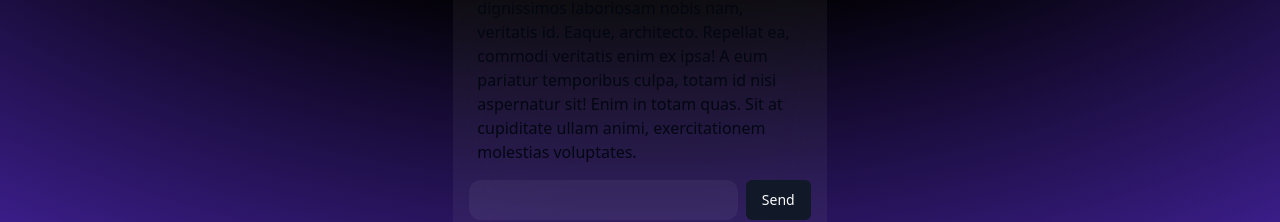
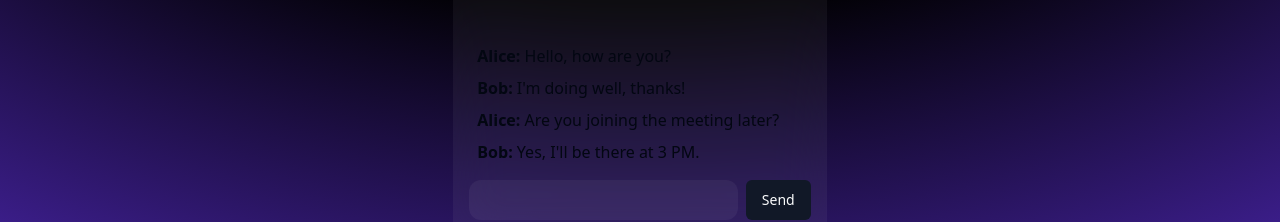
Before and after one commit to ByteBrewer101/vclub1, a Next.js app: page /pages/chatpage in a window 1280 px wide. Shown: the part 484-706 px from the top of the page. Built offline with nearby package versions, Linux system fonts and the light colour scheme; no server answers.

Commit message:
chat implemented

```diff
--- a/app/components/ChatComponent.tsx
+++ b/app/components/ChatComponent.tsx
@@ -1,8 +1,19 @@
 "use client";
 import { Button } from "@/components/ui/button";
-import { ScrollArea } from "@radix-ui/react-scroll-area";
+import { useEffect, useRef, useState } from "react";
+
 export function ChatComp() {
-  const sample = [
+  const [currentChat, setCurrentChat] = useState("");
+
+  const bottomRef = useRef<HTMLDivElement | null>(null);
+
+  const scrollToBottom = () => {
+    if (bottomRef.current) {
+      bottomRef.current.scrollIntoView({ behavior: "smooth" });
+    }
+  };
+
+  const [sample, setSample] = useState([
     {
       status: true,
       message: "Hello, how are you?",
@@ -23,117 +34,51 @@ export function ChatComp() {
       message: "Yes, I'll be there at 3 PM.",
       senderName: "Bob",
     },
-  ];
+  ]);
+
+  useEffect(() => {
+    scrollToBottom();
+  }, [sample]);
+
+  const sendHandler = () => {
+    if (currentChat.trim()) {
+      const chat = {
+        status: false,
+        message: currentChat,
+        senderName: "You",
+      };
+
+      setSample((prev) => [...prev, chat]);
+      setCurrentChat("");
+    }
+  };
 
   return (
-    <div className="flex flex-col h-full bg-white bg-opacity-5 backdrop-blur-xl p-4 rounded-xl  w-1/3">
-      <ScrollArea className="h-full flex flex-col-reverse p-2 mb-2  w-full overflow-y-hidden overflow-y-scroll no-scrollbar ">
-        Lorem ipsum dolor sit amet consectetur adipisicing elit. Eveniet
-        repellendus, nesciunt eligendi earum animi cumque aspernatur nam minus
-        nemo architecto nostrum. Ea modi, est ipsam ex quae soluta, eveniet
-        dolorum, sapiente sed aliquam officiis exercitationem magni repudiandae
-        sunt. Error natus sed quod doloribus nihil aperiam, explicabo eius dolor
-        ullam ipsam qui ipsa cum accusamus est. Consequuntur dolorem natus
-        veniam! Eum voluptas iure, magni voluptates, ratione necessitatibus
-        consequatur sed possimus ut delectus dolor doloremque molestias optio
-        explicabo est laboriosam eveniet id accusamus saepe hic sequi error
-        cupiditate dolorem pariatur! Quod porro ullam obcaecati voluptatibus?
-        Illum nihil, sed laudantium rem laborum voluptatum similique molestias
-        voluptates pariatur aut nemo distinctio exercitationem nam animi vel
-        maxime eveniet quod, quae porro aliquid praesentium, est necessitatibus.
-        Rerum a assumenda officia velit, ipsam dicta magnam deleniti quas aut!
-        Asperiores quisquam nemo labore debitis consequatur eaque, error fugit
-        mollitia voluptatum quia possimus. Totam voluptate unde ut. Aperiam
-        tenetur exercitationem eos quae, at quod omnis suscipit aut similique
-        ullam magni repellendus non sapiente corporis possimus perspiciatis,
-        eligendi, excepturi est quos odit distinctio. Laudantium rerum inventore
-        quo reprehenderit, sequi, ex numquam perferendis laboriosam ea vel ab
-        deleniti, a veniam quidem. Tempora, veritatis saepe? Enim eaque, quas
-        totam sunt hic reprehenderit, tempore nesciunt autem a velit,
-        voluptatibus eligendi possimus aut praesentium at delectus cum sapiente
-        minima ab? Quam quasi quia ad voluptates! Molestiae ipsa architecto odio
-        quos tempore consectetur expedita voluptate! Est pariatur quam
-        consequuntur sint accusantium natus, dignissimos, at nobis similique
-        asperiores eos. Ut at natus fugiat explicabo eveniet porro sit, quasi
-        doloribus. Aperiam necessitatibus reprehenderit minima corrupti
-        deserunt, nisi perferendis nesciunt qui! Corporis porro autem quos
-        repudiandae dolor. Assumenda, totam neque aperiam beatae, voluptatibus
-        repudiandae delectus iure ipsam voluptatem quam vero veniam debitis,
-        quis et excepturi praesentium explicabo error earum? Placeat ipsa omnis
-        tenetur natus ipsum quaerat quisquam, quod rerum atque vitae libero?
-        Corrupti sint facere, maxime nostrum quo ea cum error reiciendis, earum
-        consequatur deleniti unde veniam laudantium id autem pariatur?
-        Consequatur eius molestias dolorum veritatis repellat culpa unde ipsum
-        nesciunt fuga? Blanditiis quidem sed, labore qui earum voluptate animi,
-        rem facere impedit quos tenetur eaque voluptatem ad numquam neque aut!
-        At nihil obcaecati, tempore a nisi quam adipisci, sapiente quisquam
-        repudiandae corrupti consequuntur labore similique nostrum fugit
-        incidunt explicabo fuga cupiditate? Molestias numquam dolore dignissimos
-        animi voluptas similique in dolor voluptatum! Sunt possimus debitis eius
-        soluta exercitationem, sint suscipit accusamus aut facere quasi
-        repellendus maiores qui. Tempora aperiam nostrum placeat laboriosam
-        temporibus perspiciatis consequuntur. Officiis reiciendis laudantium
-        numquam minus quasi vero fuga possimus totam laborum quis quae non
-        fugiat voluptas, accusantium iusto illo necessitatibus beatae vitae
-        deleniti commodi. Dicta, blanditiis magnam. Explicabo odio, velit
-        doloremque, expedita voluptate unde facere molestiae cum similique
-        repellat est, tempore officiis itaque vitae quidem neque eaque corrupti
-        excepturi. Libero vel, in quod voluptas eveniet nesciunt ducimus magnam
-        saepe voluptatibus hic mollitia, vero iste, velit tempora delectus
-        tempore. Eaque eum distinctio facilis ab quis excepturi hic officia fuga
-        ullam similique error eligendi quam tempora nemo, illum voluptatem eius
-        praesentium maiores itaque tenetur deleniti vero voluptates voluptas.
-        Magni tenetur ipsum eaque autem impedit excepturi quas facilis vero
-        tempora veritatis sit, cumque nulla expedita temporibus iure ducimus rem
-        iste quam consectetur aperiam obcaecati quasi modi. Sunt error, optio
-        sed voluptate similique, necessitatibus reprehenderit, nostrum
-        repudiandae dignissimos placeat vel sapiente exercitationem. Labore,
-        dolorum quas, consequatur architecto voluptatem dignissimos et quod
-        vitae dicta enim totam exercitationem obcaecati perspiciatis alias
-        laboriosam recusandae magni temporibus iste, a facilis nisi soluta.
-        Suscipit inventore officia fugiat, earum delectus vel dolor consectetur,
-        fugit in porro nobis fuga aut. Ipsam nesciunt quis quos iure assumenda
-        quam laboriosam optio. Quo, et quam maxime molestias commodi nobis vitae
-        alias magnam at, perspiciatis similique dicta ex incidunt expedita sed
-        velit consequatur cum officia impedit ullam! Sint cumque doloribus
-        dolorum adipisci ratione ipsam delectus temporibus? Rerum ad, beatae qui
-        laboriosam voluptatibus deleniti dolorem, aut mollitia quas debitis
-        consequuntur quisquam delectus reprehenderit praesentium sequi tempore
-        omnis, obcaecati ipsum sed deserunt accusamus architecto provident.
-        Quaerat, aliquid deleniti sapiente explicabo obcaecati corrupti animi
-        eaque tempore consectetur voluptates recusandae blanditiis sunt quae
-        modi, illum suscipit consequuntur. Culpa pariatur facilis adipisci,
-        fugit doloremque nemo explicabo! Cupiditate voluptas, voluptates modi
-        veniam quos illum, quia quod debitis et sapiente molestiae incidunt enim
-        quas quasi voluptatem odio. Sunt atque, non fugit laborum vitae
-        recusandae minus veniam consequatur inventore, quaerat, sit nesciunt
-        sint nulla provident neque debitis. Soluta in illum sunt, sequi nobis
-        facere doloribus odio ullam temporibus alias ducimus. Facilis odit
-        ducimus vitae commodi pariatur quod asperiores sed unde sunt eum
-        similique omnis aliquam error aliquid repellendus ipsum ipsam eaque
-        corrupti, accusamus ab quisquam eos. Neque praesentium ut, laborum,
-        error consequatur vitae numquam aperiam beatae rem accusantium saepe
-        nemo quisquam fugiat laboriosam? Similique harum veritatis nostrum fugit
-        quis. Velit temporibus nihil, ab ut unde eos deleniti a natus asperiores
-        modi harum exercitationem perspiciatis cupiditate quos nulla quam
-        facilis! Repellendus cum ad iste dicta aspernatur. Voluptatem, adipisci
-        rerum ex ad asperiores provident? Corrupti possimus, officia sapiente
-        necessitatibus molestiae iusto quaerat reiciendis itaque eos, quos vero
-        dolorem! Porro deserunt recusandae ad doloribus accusantium eaque
-        similique sit beatae ducimus aspernatur aliquam odit esse quis rerum,
-        numquam ullam facere rem? Animi atque error tempore! Voluptatum ut ipsum
-        error, ipsam sed exercitationem soluta dignissimos laboriosam nobis nam,
-        veritatis id. Eaque, architecto. Repellat ea, commodi veritatis enim ex
-        ipsa! A eum pariatur temporibus culpa, totam id nisi aspernatur sit!
-        Enim in totam quas. Sit at cupiditate ullam animi, exercitationem
-        molestias voluptates.
-      </ScrollArea>
-      <div className="flex  justify-center items-center space-x-2 ">
+    <div className="flex flex-col h-full bg-white bg-opacity-5 backdrop-blur-xl p-4 rounded-xl w-full xl:w-1/3 md:w-4/5">
+      <div className="h-full flex-grow flex flex-col-reverse overflow-y-auto p-2 mb-2 space-y-2 no-scrollbar">
+        <div ref={bottomRef} />
+        {sample
+          .slice()
+          .reverse()
+          .map((chat, index) => (
+            <div key={index}>
+              <strong>{chat.senderName}:</strong> {chat.message}
+            </div>
+          ))}
+      </div>
+
+      {/* Input field and send button */}
+      <div className="flex items-center space-x-2">
         <input
           type="text"
-          className="w-full p-2 bg-opacity-5 bg-white text-white outline-none rounded-xl  "
+          className="flex-grow p-2 bg-opacity-5 bg-white text-white outline-none rounded-xl"
+          value={currentChat}
+          onChange={(e) => setCurrentChat(e.target.value)}
+          onKeyDown={(e) => {
+            if (e.key === "Enter") sendHandler();
+          }}
         />
-        <Button>Send</Button>
+        <Button onClick={sendHandler}>Send</Button>
       </div>
     </div>
   );
```
